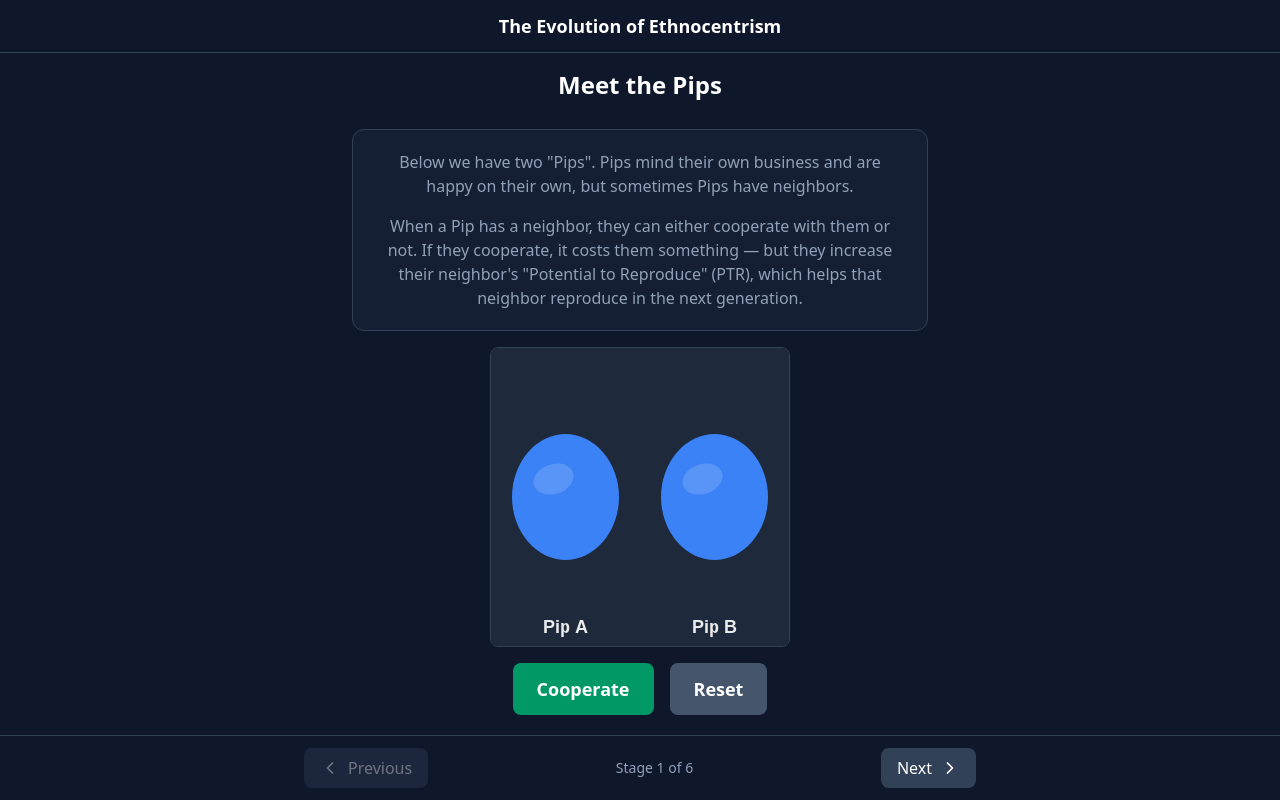
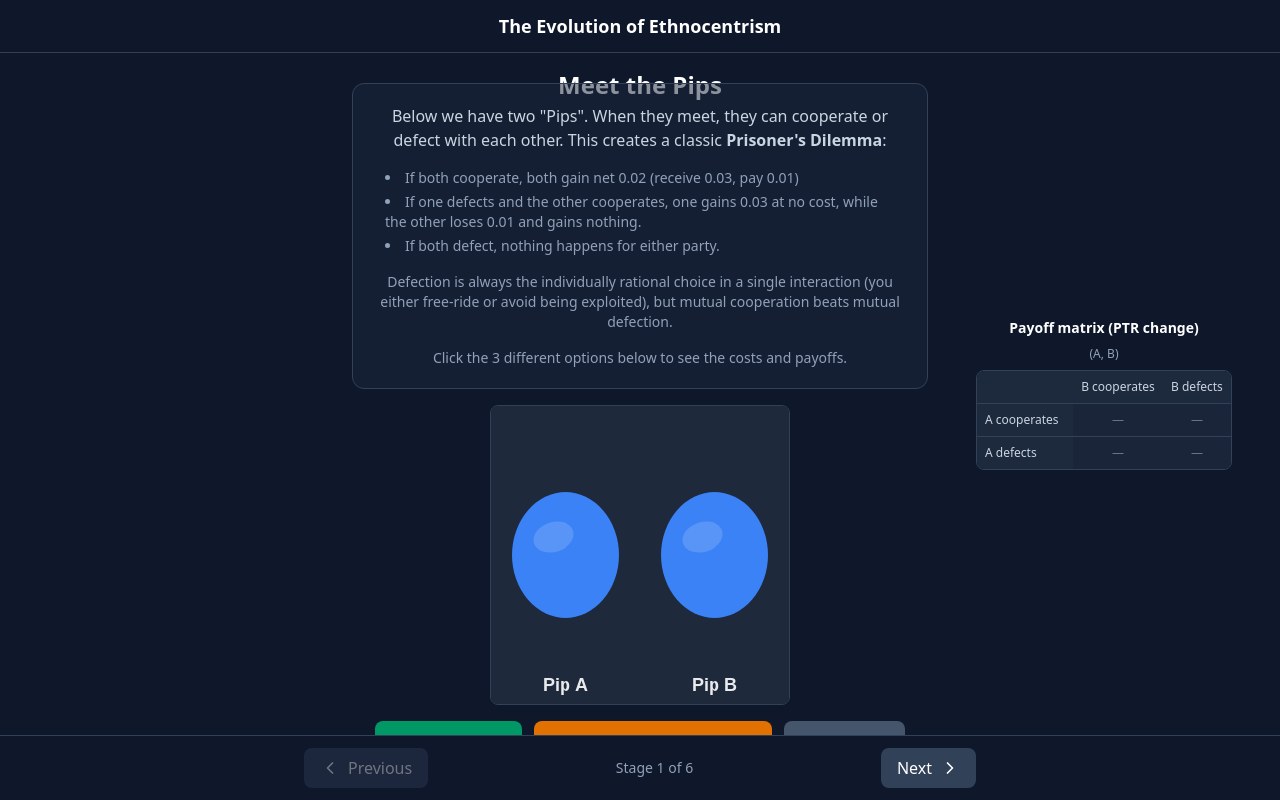
Before and after one commit to dkuthoore/evolution-of-ethnocentrism, a React (Vite) app: page / in a window 1280 px wide. Both pictures are taken after a click on the button "Get Started!". Built offline with nearby package versions, Linux system fonts and the light colour scheme.

Commit message:
fix stage 1

```diff
--- a/src/App.tsx
+++ b/src/App.tsx
@@ -17,13 +17,19 @@ const TOTAL_STAGES = 6;
 
 /** Symmetric side panels: main margin 18rem each side so legend/params sit closer to content (Tailwind ml-72/mr-72) */
 
+import type { Stage1MatrixCell } from './components/ParametersPanel';
+
 function App() {
   const [currentStage, setCurrentStage] = useState(0);
-  const [hasCooperatedStage1, setHasCooperatedStage1] = useState(false);
+  const [stage1RevealedCells, setStage1RevealedCells] = useState<Set<Stage1MatrixCell>>(new Set());
 
   useEffect(() => {
-    if (currentStage !== 1) setHasCooperatedStage1(false);
+    if (currentStage !== 1) setStage1RevealedCells(new Set());
   }, [currentStage]);
+
+  const revealStage1Cell = (cell: Stage1MatrixCell) => {
+    setStage1RevealedCells((prev) => new Set(prev).add(cell));
+  };
 
   if (currentStage === 0) {
     return (
@@ -35,8 +41,7 @@ function App() {
 
   const useSymmetricLayout = currentStage >= 1;
   const showLegend = currentStage >= 2;
-  const showParameters =
-    currentStage >= 2 || (currentStage === 1 && hasCooperatedStage1);
+  const showParameters = currentStage >= 1;
 
   return (
     <div className="flex h-screen w-screen flex-col overflow-hidden bg-slate-900 text-white">
@@ -46,14 +51,14 @@ function App() {
         {showParameters && (
           <ParametersPanel
             stage={currentStage}
-            showStage1Params={currentStage === 1 && hasCooperatedStage1}
+            stage1RevealedCells={currentStage === 1 ? stage1RevealedCells : undefined}
           />
         )}
         <main
           className={`min-h-0 flex-1 overflow-auto ${useSymmetricLayout ? 'ml-72 mr-72' : ''}`}
         >
           {currentStage === 1 && (
-            <Stage1Basics onCooperate={() => setHasCooperatedStage1(true)} />
+            <Stage1Basics onScenarioClick={revealStage1Cell} />
           )}
           {currentStage === 2 && <Stage2Homogeneous />}
           {currentStage === 3 && <Stage3Clash />}
--- a/src/components/ParametersPanel.tsx
+++ b/src/components/ParametersPanel.tsx
@@ -1,7 +1,63 @@
-const STAGE1_PARAMETERS = [
-  { param: 'Cost', description: 'PTR −1% when donating. Giving is costly.' },
-  { param: 'Benefit', description: 'PTR +3% when receiving. Receiving helps.' },
-];
+import { COST, BENEFIT } from '../lib/constants';
+
+/** Cell keys: A's action (c/d), B's action (c/d). */
+export type Stage1MatrixCell = 'cc' | 'cd' | 'dc' | 'dd';
+
+const NET_CC = BENEFIT - COST; // +0.02 when both cooperate
+
+function PayoffMatrix({ revealedCells }: { revealedCells?: Set<Stage1MatrixCell> }) {
+  const net = NET_CC.toFixed(2);
+  const cost = COST.toFixed(2);
+  const benefit = BENEFIT.toFixed(2);
+  const empty = <span className="text-slate-500">—</span>;
+  const show = (cell: Stage1MatrixCell) => revealedCells?.has(cell) ?? false;
+  return (
+    <div className="absolute right-12 top-1/2 -translate-y-1/2 w-64 z-10">
+      <h3 className="text-sm font-semibold text-white mb-2 text-center">Payoff matrix (PTR change)</h3>
+      <p className="text-xs text-slate-400 text-center mb-2">(A, B)</p>
+      <div className="rounded-lg border border-slate-700 overflow-hidden">
+        <table className="w-full text-xs">
+          <colgroup>
+            <col className="w-24" />
+            <col className="w-auto" />
+            <col className="w-auto" />
+          </colgroup>
+          <thead>
+            <tr className="bg-slate-800 text-slate-300">
+              <th className="w-24" />
+              <th className="px-2 py-2 text-center font-medium">B cooperates</th>
+              <th className="px-2 py-2 text-center font-medium">B defects</th>
+            </tr>
+          </thead>
+          <tbody className="tabular-nums">
+            <tr className="border-t border-slate-700">
+              <td className="px-2 py-2 bg-slate-800 text-slate-300 font-medium">A cooperates</td>
+              <td className="px-2 py-2 text-center bg-slate-800/80">
+                {show('cc') ? <span className="text-emerald-400">+{net}, +{net}</span> : empty}
+              </td>
+              <td className="px-2 py-2 text-center bg-slate-800/80">
+                {show('cd') ? (
+                  <><span className="text-rose-400">−{cost}</span>, <span className="text-emerald-400">+{benefit}</span></>
+                ) : empty}
+              </td>
+            </tr>
+            <tr className="border-t border-slate-700">
+              <td className="px-2 py-2 bg-slate-800 text-slate-300 font-medium">A defects</td>
+              <td className="px-2 py-2 text-center bg-slate-800/80">
+                {show('dc') ? (
+                  <><span className="text-emerald-400">+{benefit}</span>, <span className="text-rose-400">−{cost}</span></>
+                ) : empty}
+              </td>
+              <td className="px-2 py-2 text-center bg-slate-800/80">
+                {show('dd') ? <span className="text-slate-400">0, 0</span> : empty}
+              </td>
+            </tr>
+          </tbody>
+        </table>
+      </div>
+    </div>
+  );
+}
 
 const STAGE2_PARAMETERS = [
   { param: 'Cost', description: 'PTR −1% when donating. Giving is costly.' },
@@ -48,13 +104,13 @@ function ParametersTable({
 
 export function ParametersPanel({
   stage,
-  showStage1Params = false,
+  stage1RevealedCells,
 }: {
   stage: number;
-  showStage1Params?: boolean;
+  stage1RevealedCells?: Set<Stage1MatrixCell>;
 }) {
-  if (stage === 1 && showStage1Params) {
-    return <ParametersTable parameters={STAGE1_PARAMETERS} colWidth="w-16" />;
+  if (stage === 1) {
+    return <PayoffMatrix revealedCells={stage1RevealedCells} />;
   }
   if (stage === 2) {
     return <ParametersTable parameters={STAGE2_PARAMETERS} />;
--- a/src/components/stages/Stage1Basics.tsx
+++ b/src/components/stages/Stage1Basics.tsx
@@ -1,8 +1,9 @@
-import { useRef, useState, useCallback, useEffect } from 'react';
+import { useRef, useCallback, useEffect } from 'react';
 import { createAgentWithPhenotype } from '../../lib/engine';
 import { drawPip } from '../../lib/pipRenderer';
 import { ParticleSystem } from '../../lib/particles';
-import { COST, BENEFIT } from '../../lib/constants';
+import { COST, BENEFIT, BASE_PTR } from '../../lib/constants';
+import type { Stage1MatrixCell } from '../ParametersPanel';
 
 const GRID_W = 2;
 const GRID_H = 1;
@@ -16,14 +17,27 @@ function createInitialAgents() {
 
 interface Stage1BasicsProps {
   onCooperate?: () => void;
+  /** Called with the matrix cell key when user clicks a scenario button (cc, cd, or dd). */
+  onScenarioClick?: (cell: Stage1MatrixCell) => void;
 }
 
-export function Stage1Basics({ onCooperate }: Stage1BasicsProps) {
+const COOP_OPTS = {
+  numberLifetime: 3200,
+  numberVy: -0.12,
+  spawnFlow: true,
+  numberOffsetY: CELL_H * 0.3,
+  spawnLine: false,
+  numberDelayMs: 900,
+  receiverText: `+${BENEFIT.toFixed(2)}`,
+  giverText: `−${COST.toFixed(2)}`,
+};
+
+export function Stage1Basics({ onCooperate, onScenarioClick }: Stage1BasicsProps) {
   const canvasRef = useRef<HTMLCanvasElement>(null);
   const particleCanvasRef = useRef<HTMLCanvasElement>(null);
   const particlesRef = useRef<ParticleSystem | null>(null);
-  const [hasCooperated, setHasCooperated] = useState(false);
   const agentsRef = useRef(createInitialAgents());
+  const animationRafRef = useRef<number | null>(null);
 
   useEffect(() => {
     particlesRef.current = new ParticleSystem();
@@ -60,70 +74,128 @@ export function Stage1Basics({ onCooperate }: Stage1BasicsProps) {
   const PARTICLE_DURATION_MS = 4500;
 
   const animateParticles = useCallback(() => {
+    if (animationRafRef.current !== null) {
+      cancelAnimationFrame(animationRafRef.current);
+      animationRafRef.current = null;
+    }
     const pCanvas = particleCanvasRef.current;
     if (!pCanvas || !particlesRef.current) return;
     const ctx = pCanvas.getContext('2d');
     if (!ctx) return;
 
-    let rafId: number;
     const start = performance.now();
     const loop = (now: number) => {
       ctx.clearRect(0, 0, CANVAS_SIZE, CANVAS_SIZE);
       particlesRef.current!.update(now);
       particlesRef.current!.render(ctx, now, CELL_W, CELL_H);
       if (now - start < PARTICLE_DURATION_MS) {
-        rafId = requestAnimationFrame(loop);
+        animationRafRef.current = requestAnimationFrame(loop);
+      } else {
+        animationRafRef.current = null;
       }
     };
-    rafId = requestAnimationFrame(loop);
-    return () => cancelAnimationFrame(rafId);
+    animationRafRef.current = requestAnimationFrame(loop);
   }, []);
 
   useEffect(() => {
     draw();
-  }, [draw, hasCooperated]);
+  }, [draw]);
 
-  const handleCooperate = useCallback(() => {
+  /** Reset both PTRs to base so each scenario shows correct one-shot payoffs. */
+  const resetToBase = useCallback(() => {
     const agents = agentsRef.current;
-    agents[0]!.ptr -= COST;
-    agents[1]!.ptr += BENEFIT;
+    agents[0]!.ptr = BASE_PTR;
+    agents[1]!.ptr = BASE_PTR;
+  }, []);
 
-    particlesRef.current?.spawnCooperation(0, 0, CELL_W, 0, CELL_W, CELL_H, '#3b82f6', {
-      numberLifetime: 3200,
-      numberVy: -0.12,
-      spawnFlow: true,
-      numberOffsetY: CELL_H * 0.3,
-      spawnLine: false,
-      numberDelayMs: 900,
-    });
-    setHasCooperated(true);
+  const handleBothCooperate = useCallback(() => {
+    onScenarioClick?.('cc');
+    resetToBase();
+    const agents = agentsRef.current;
+    agents[0]!.ptr = BASE_PTR - COST + BENEFIT;
+    agents[1]!.ptr = BASE_PTR - COST + BENEFIT;
+    const sys = particlesRef.current;
+    const netCc = (BENEFIT - COST).toFixed(2);
+    const cy = CELL_H / 2 - CELL_H * 0.3;
+    if (sys) {
+      // A → B: line and flow only (no cost/benefit numbers)
+      sys.spawnCooperation(0, 0, CELL_W, 0, CELL_W, CELL_H, '#3b82f6', {
+        spawnLine: true,
+        spawnFlow: true,
+        spawnNumbers: false,
+      });
+      // B → A: line and flow only, slightly delayed
+      sys.spawnCooperation(CELL_W, 0, 0, 0, CELL_W, CELL_H, '#3b82f6', {
+        spawnLine: true,
+        spawnFlow: true,
+        spawnNumbers: false,
+        numberDelayMs: 400,
+      });
+      // Net payoff for each Pip
+      sys.spawn({ x: CELL_W / 2, y: cy, vx: 0, vy: -0.12, text: `+${netCc}`, color: '#22c55e', lifetime: 3200, type: 'number', delay: 900 });
+      sys.spawn({ x: CELL_W + CELL_W / 2, y: cy, vx: 0, vy: -0.12, text: `+${netCc}`, color: '#22c55e', lifetime: 3200, type: 'number', delay: 900 });
+    }
     onCooperate?.();
     animateParticles();
-  }, [animateParticles, onCooperate]);
+    draw();
+  }, [resetToBase, onCooperate, onScenarioClick, animateParticles, draw]);
 
-  const handleReset = useCallback(() => {
-    agentsRef.current = createInitialAgents();
-    particlesRef.current?.clear();
-    const pCanvas = particleCanvasRef.current;
-    if (pCanvas) {
-      const ctx = pCanvas.getContext('2d');
-      ctx?.clearRect(0, 0, CANVAS_SIZE, CANVAS_SIZE);
+  const handleOneCooperateOneDefect = useCallback(() => {
+    onScenarioClick?.('cd');
+    onScenarioClick?.('dc');
+    resetToBase();
+    const agents = agentsRef.current;
+    agents[0]!.ptr = BASE_PTR - COST;
+    agents[1]!.ptr = BASE_PTR + BENEFIT;
+    // A cooperates, B defects: show one flow from A (giver) to B (receiver), then numbers above each
+    particlesRef.current?.spawnCooperation(0, 0, CELL_W, 0, CELL_W, CELL_H, '#3b82f6', {
+      ...COOP_OPTS,
+      spawnLine: true,
+      spawnFlow: true,
+      spawnNumbers: true,
+      receiverText: `+${BENEFIT.toFixed(2)}`,
+      giverText: `−${COST.toFixed(2)}`,
+      numberDelayMs: 400,
+    });
+    onCooperate?.();
+    animateParticles();
+    draw();
+  }, [resetToBase, onCooperate, onScenarioClick, animateParticles, draw]);
+
+  const handleBothDefect = useCallback(() => {
+    onScenarioClick?.('dd');
+    resetToBase();
+    const sys = particlesRef.current;
+    const cxA = CELL_W / 2;
+    const cy = CELL_H / 2 - CELL_H * 0.3;
+    const cxB = CELL_W + CELL_W / 2;
+    if (sys) {
+      sys.spawn({ x: cxA, y: cy, vx: 0, vy: -0.12, text: '0', color: '#94a3b8', lifetime: 2200, type: 'number' });
+      sys.spawn({ x: cxB, y: cy, vx: 0, vy: -0.12, text: '0', color: '#94a3b8', lifetime: 2200, type: 'number' });
     }
-    setHasCooperated(false);
+    animateParticles();
     draw();
-  }, [draw]);
+  }, [resetToBase, onScenarioClick, animateParticles, draw]);
 
   return (
     <div className="h-full flex flex-col px-4 overflow-hidden relative">
       <h2 className="text-2xl font-bold text-white text-center mt-4 mb-2 shrink-0">Meet the Pips</h2>
       <div className="flex-1 min-h-0 flex flex-col items-center justify-center py-4">
         <div className="flex flex-col items-center gap-4 shrink-0">
-          <div className="max-w-xl w-full rounded-xl bg-slate-800/50 border border-slate-700 px-6 py-5">
-            <p className="text-slate-400 text-center">
-              Below we have two &quot;Pips&quot;. Pips mind their own business and are happy on their own, but sometimes Pips have neighbors.
+          <div className="max-w-xl w-full rounded-xl bg-slate-800/50 border border-slate-700 px-6 py-5 space-y-4">
+            <p className="text-slate-300 text-center">
+              Below we have two &quot;Pips&quot;. When they meet, they can cooperate or defect with each other. This creates a classic <strong>Prisoner&apos;s Dilemma</strong>:
             </p>
-            <p className="text-slate-400 text-center mt-4">
-              When a Pip has a neighbor, they can either cooperate with them or not. If they cooperate, it costs them something — but they increase their neighbor&apos;s &quot;Potential to Reproduce&quot; (PTR), which helps that neighbor reproduce in the next generation.
+            <ul className="text-slate-400 text-sm space-y-1 list-disc list-inside pl-2">
+              <li>If both cooperate, both gain net 0.02 (receive 0.03, pay 0.01)</li>
+              <li>If one defects and the other cooperates, one gains 0.03 at no cost, while the other loses 0.01 and gains nothing.</li>
+              <li>If both defect, nothing happens for either party.</li>
+            </ul>
+            <p className="text-slate-400 text-center text-sm">
+              Defection is always the individually rational choice in a single interaction (you either free-ride or avoid being exploited), but mutual cooperation beats mutual defection.
+            </p>
+            <p className="text-slate-400 text-center text-sm">
+              Click the 3 different options below to see the costs and payoffs.
             </p>
           </div>
           <div className="relative">
@@ -142,19 +214,24 @@ export function Stage1Basics({ onCooperate }: Stage1BasicsProps) {
               aria-hidden
             />
           </div>
-          <div className="flex gap-4">
+          <div className="flex flex-wrap gap-3 justify-center">
             <button
-              onClick={handleCooperate}
-              disabled={hasCooperated}
-              className="px-6 py-3 bg-emerald-600 hover:bg-emerald-500 disabled:bg-slate-600 disabled:cursor-not-allowed rounded-lg text-white font-bold text-lg transition-colors"
+              onClick={handleBothCooperate}
+              className="px-5 py-2.5 bg-emerald-600 hover:bg-emerald-500 rounded-lg text-white font-semibold text-sm transition-colors"
             >
-              Cooperate
+              Both cooperate
             </button>
             <button
-              onClick={handleReset}
-              className="px-6 py-3 bg-slate-600 hover:bg-slate-500 rounded-lg text-white font-bold text-lg transition-colors"
+              onClick={handleOneCooperateOneDefect}
+              className="px-5 py-2.5 bg-amber-600 hover:bg-amber-500 rounded-lg text-white font-semibold text-sm transition-colors"
             >
-              Reset
+              One cooperates, one defects
+            </button>
+            <button
+              onClick={handleBothDefect}
+              className="px-5 py-2.5 bg-slate-600 hover:bg-slate-500 rounded-lg text-white font-semibold text-sm transition-colors"
+            >
+              Both defect
             </button>
           </div>
         </div>
--- a/src/lib/particles.ts
+++ b/src/lib/particles.ts
@@ -30,6 +30,12 @@ export interface SpawnCooperationOpts {
   spawnLine?: boolean;
   /** Delay (ms) before number particles appear (so flow can complete first). */
   numberDelayMs?: number;
+  /** Text shown at receiver (default '+3%'). */
+  receiverText?: string;
+  /** Text shown at giver (default '-1%'). */
+  giverText?: string;
+  /** If false, only spawn line and flow particles, not the +/- number particles (default true). */
+  spawnNumbers?: boolean;
 }
 
 export class ParticleSystem {
@@ -65,6 +71,9 @@ export class ParticleSystem {
     const numberOffsetY = opts?.numberOffsetY ?? 0;
     const spawnLine = opts?.spawnLine ?? true;
     const numberDelayMs = opts?.numberDelayMs ?? 0;
+    const spawnNumbers = opts?.spawnNumbers !== false;
+    const receiverText = opts?.receiverText ?? '+3%';
+    const giverText = opts?.giverText ?? '-1%';
 
     if (spawnLine) {
       this.spawn({
@@ -79,12 +88,13 @@ export class ParticleSystem {
         type: 'line',
       });
     }
+    if (spawnNumbers) {
       this.spawn({
         x: rx,
         y: ry - numberOffsetY,
         vx: 0,
         vy: numberVy,
-      text: '+3%',
+        text: receiverText,
         color: '#22c55e',
         lifetime: numberLifetime,
         type: 'number',
@@ -95,12 +105,13 @@ export class ParticleSystem {
         y: gy - numberOffsetY,
         vx: 0,
         vy: numberVy,
-      text: '-1%',
+        text: giverText,
         color: '#ef4444',
         lifetime: numberLifetime,
         type: 'number',
         delay: numberDelayMs,
       });
+    }
 
     if (opts?.spawnFlow) {
       for (let i = 0; i < 5; i++) {
```
Also changed, not shown: 1 other file (tests, documents, lock files or other folders). Lines whose indentation alone changed are shown as unchanged.
